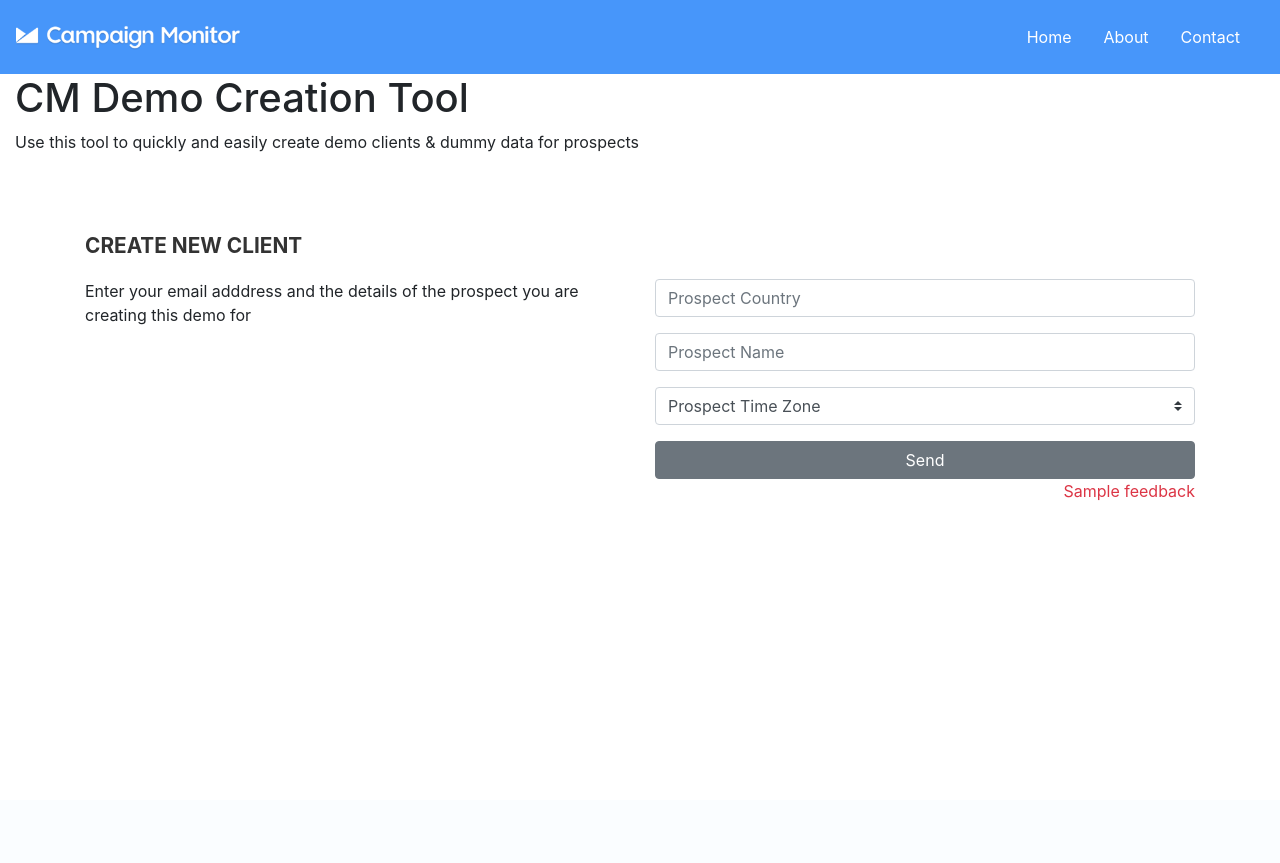
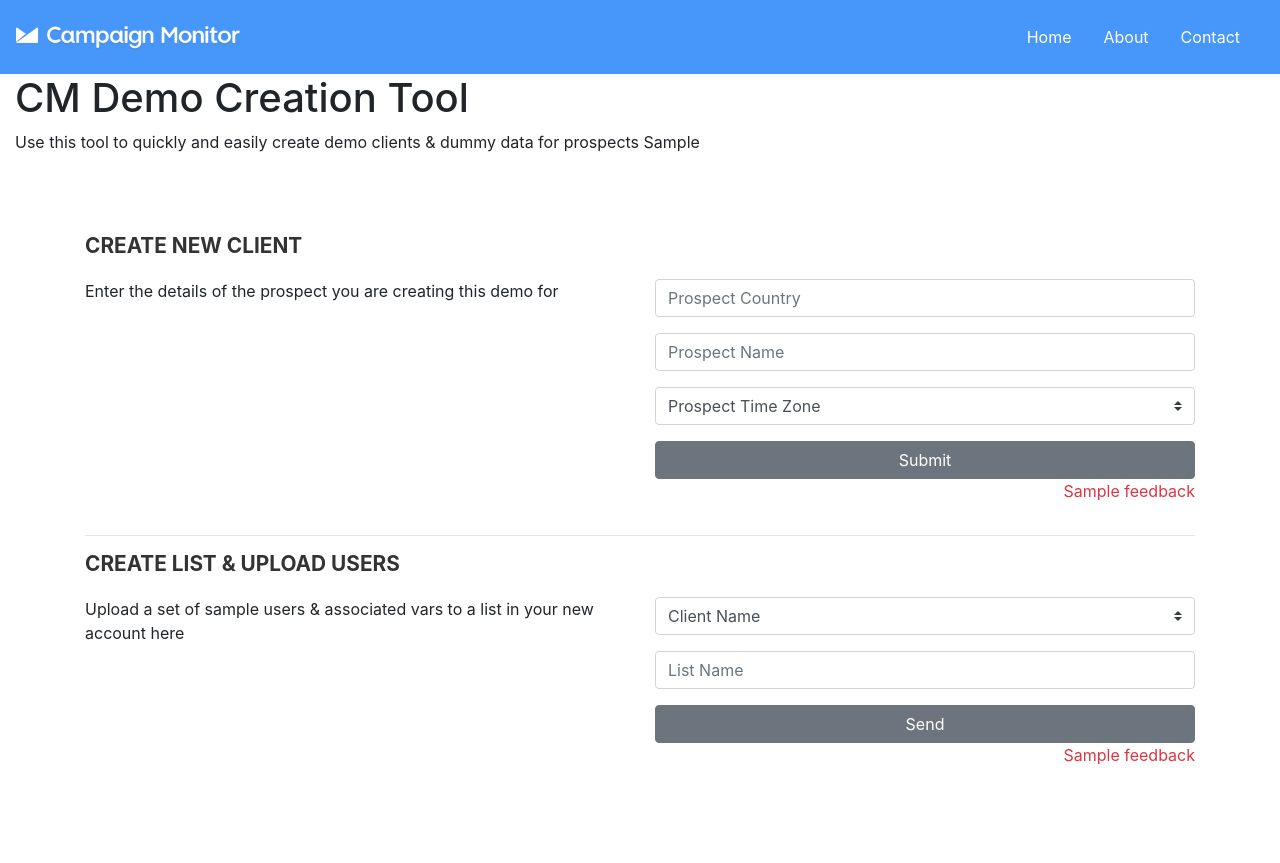
Before and after one commit to jashton01/flask_tutorial_3, a Flask app: template app/templates/public/client_create.html in a window 1280 px wide. Before the commit the page ends 501 px from the top, so only its background shows below. Run offline with Flask 2, Linux system fonts and the light colour scheme; the template is opened without the code that fills it: most values are stand-ins (such as "Sample title", 1, 10 or a date in 2020); some libraries are stand-ins or nearby versions.

Commit message:
Committing post-breakage
Committing a change which broke everything

```diff
--- a/app/templates/public/client_create.html
+++ b/app/templates/public/client_create.html
@@ -8,7 +8,7 @@
    <div class="row">
       <div class="col-lg-6 col-md-6 col-sm-12">
          <h3 class="feature-title">Create New Client</h3>
-         <p>Enter your email adddress and the details of the prospect you are creating this demo for</p>
+         <p>Enter the details of the prospect you are creating this demo for</p>
       </div>
       <form id="client_creator" class="col-lg-6 col-md-6 col-sm-12" action="/client_create" method="POST">
          <h3 class="feature-title">&nbsp</h3>
@@ -21,19 +21,47 @@
          <div class="form-group">
            <select class="custom-select" name="prospect_tz">
               <option selected>Prospect Time Zone</option>
-              <option value="(GMT-05:00) Eastern Time (US & Canada)">(GMT-05:00) Eastern Time (US & Canada)</option>
+              <option value="(GMT-05:00) Eastern Time (US & Canada)">Eastern Time (US & Canada)</option>
               <option value="(GMT-06:00) Central Time (US & Canada)">Central Time (US & Canada)</option>
               <option value="(GMT-07:00) Arizona">Arizona</option>
               <option value="(GMT-07:00) Mountain Time (US & Canada)">Mountain Time</option>
               <option value="(GMT-08:00) Pacific Time (US & Canada)">Pacific Time</option>
             </select>
           </div>
+         <input type="submit" class="btn btn-secondary btn-block" value="Submit" name="">
+         {% if feedback %}
+         <p class="text-danger float-right">{{ feedback }}</p>
+         {% endif %}
+      </form>
+   </div>
+   <hr>
+
+   <div class="row">
+      <div class="col-lg-6 col-md-6 col-sm-12">
+         <h3 class="feature-title">Create List & Upload Users</h3>
+         <p>Upload a set of sample users & associated vars to a list in your new account here</p>
+
+      </div>
+      <form id="client_creator" class="col-lg-6 col-md-6 col-sm-12" action="/list_create" method="POST">
+         <h3 class="feature-title">&nbsp</h3>
+         <div class="form-group">
+           <select class="custom-select" name="client_selector">
+              <option selected>Client Name</option>
+              {% for key in clients_and_ids %}
+              <option value="{{ clients_and_ids[key] }}">{{ key }}</option>
+              {% endfor %}
+            </select>
+          </div>
+         <div class="form-group">
+            <input type="text" class="form-control" placeholder="List Name" name="list_name" id="list_name">
+         </div>
          <input type="submit" class="btn btn-secondary btn-block" value="Send" name="">
          {% if feedback %}
          <p class="text-danger float-right">{{ feedback }}</p>
          {% endif %}
       </form>
    </div>
+
 </div>
 
 {% endblock %}
--- a/app/templates/public/templates/cm_template.html
+++ b/app/templates/public/templates/cm_template.html
@@ -31,7 +31,7 @@
       <header class="page-header header container-fluid">
          <div class="description">
             <h1>CM Demo Creation Tool</h1>
-            <p>Use this tool to quickly and easily create demo clients & dummy data for prospects</p>
+            <p>Use this tool to quickly and easily create demo clients & dummy data for prospects {{ testingjinja2 }}</p>
          </div>
       </header>
       <main>
```
Also changed, not shown: app/templates/public/jinja.html (+8 -1 lines), app/views.py (+38 -3 lines), cm_test.py (+24 -4 lines).
